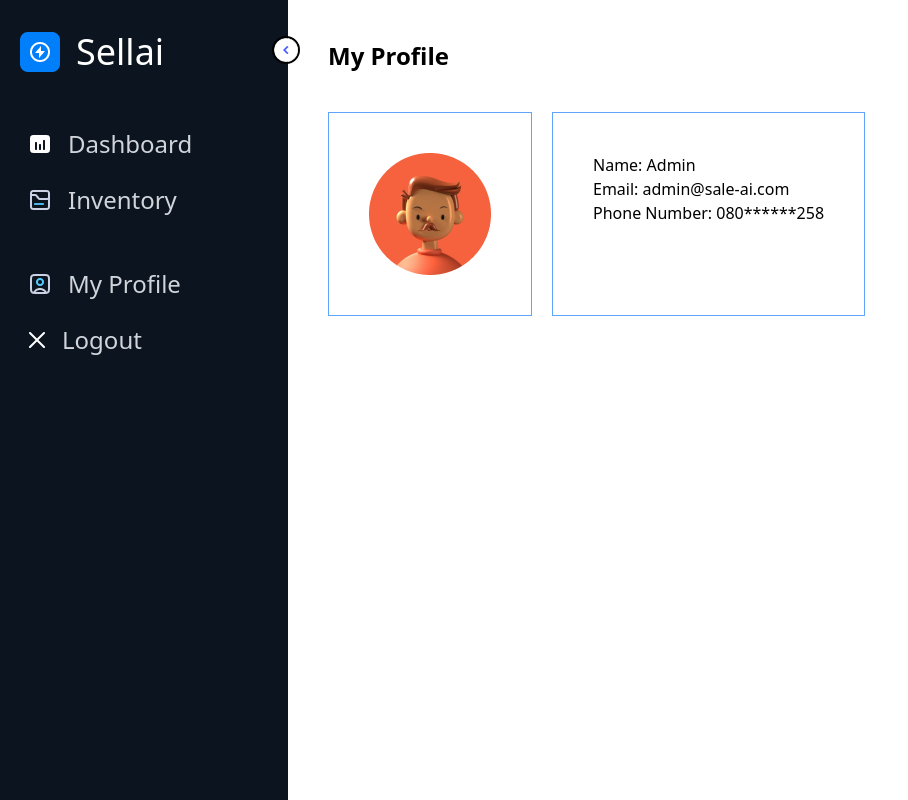
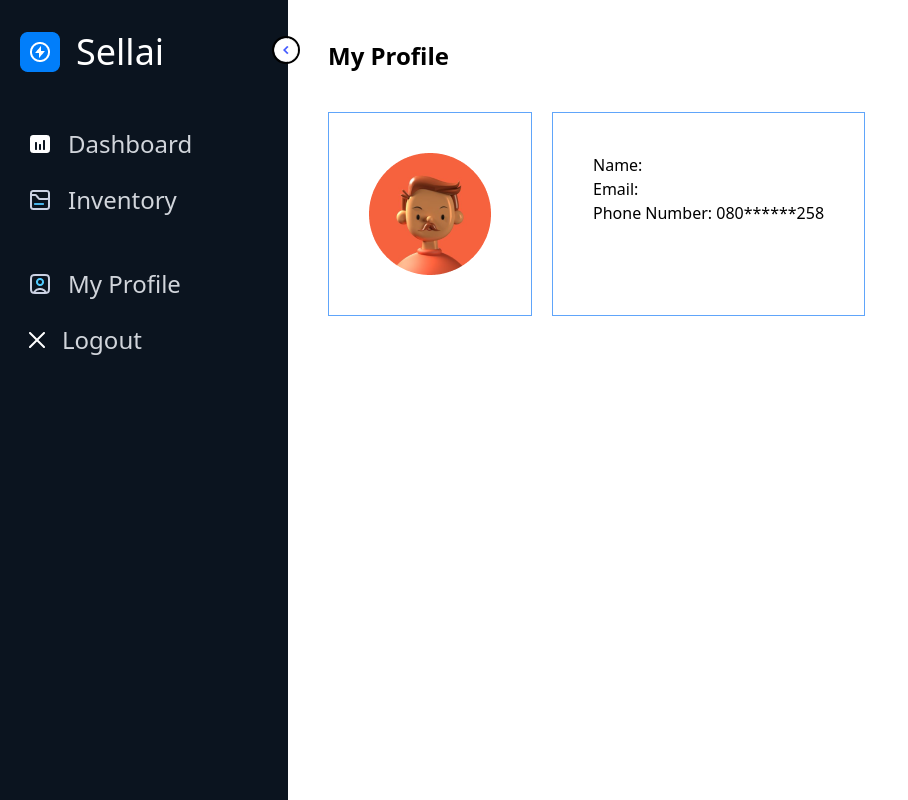
Before and after one commit to MyRichard12/AfriHacks2023-TeamBrowpay, a React (Vite) app: page /profile in a window 1280 px wide. Shown: the whole page, without its empty margins (0-908 px from the left). Built offline with nearby package versions, Linux system fonts and the light colour scheme; no server answers.

Commit message:
Profile tweak

```diff
--- a/src/pages/Catalogue.jsx
+++ b/src/pages/Catalogue.jsx
@@ -37,7 +37,7 @@ function Inventory({user}) {
      dispatch(getAllProductsFromInventory());
     }
     if(userData.data?.status == true){
-      delayer()
+     delayer()
   }
   }, [addInventoryData.data, updateInventoryData.data, deleteInventoryData.data, adjustStockData.data, userData.data])
 
@@ -50,7 +50,7 @@ function Inventory({user}) {
       </div>
       <div className="app h-screen flex-1 p-7">
         <Box style={{ display: "flex" }}>
-          <h1>Welcome back</h1>{userData?.name}
+          <h1>Welcome back</h1>
         </Box>
         <Options showLowStock={showLowStock} setShowLowStock={setShowLowStock} selected={selected} setSelected={setSelected} />
         {
--- a/src/pages/Profile.jsx
+++ b/src/pages/Profile.jsx
@@ -1,8 +1,13 @@
 import { people01 } from "../assets"
 import { Header } from "../components"
+import { useSelector } from "react-redux"
+// import { mainUserReducer } from "../redux/reducers/userReducer"
+
+
 
 
 const Profile = () => {
+  const activeUser = useSelector(state => state.mainUserReducer)
   return (
     <div className="flex h-screen">
       <div>
@@ -16,8 +21,8 @@ const Profile = () => {
           </div>
 
           <div className="border border-blue-400 p-10">
-            <h1>Name: Admin</h1>
-            <h1>Email: admin@sale-ai.com</h1>
+            <h1>Name: {activeUser?.data?.data?.name}</h1>
+            <h1>Email: {activeUser?.data?.data?.email}</h1>
             <h1>Phone Number: 080******258</h1>
           </div>
         </div>
```
